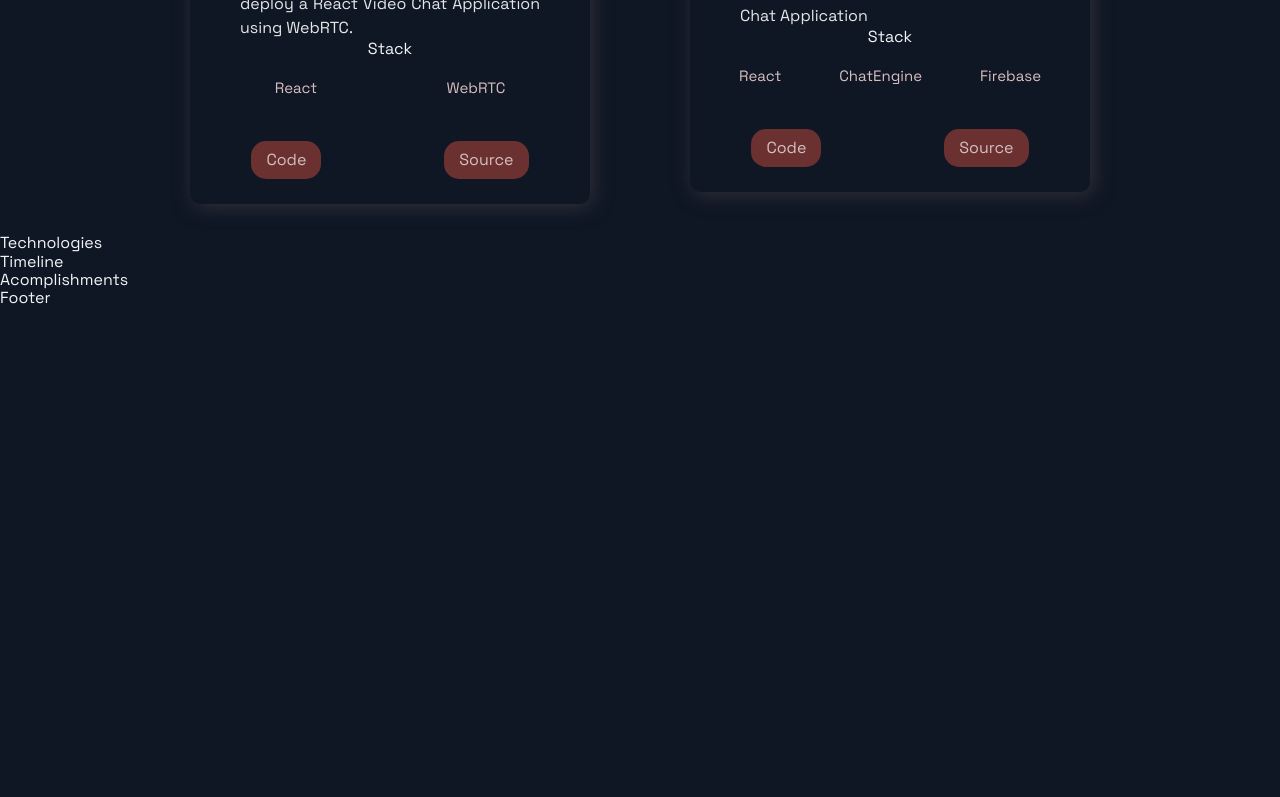
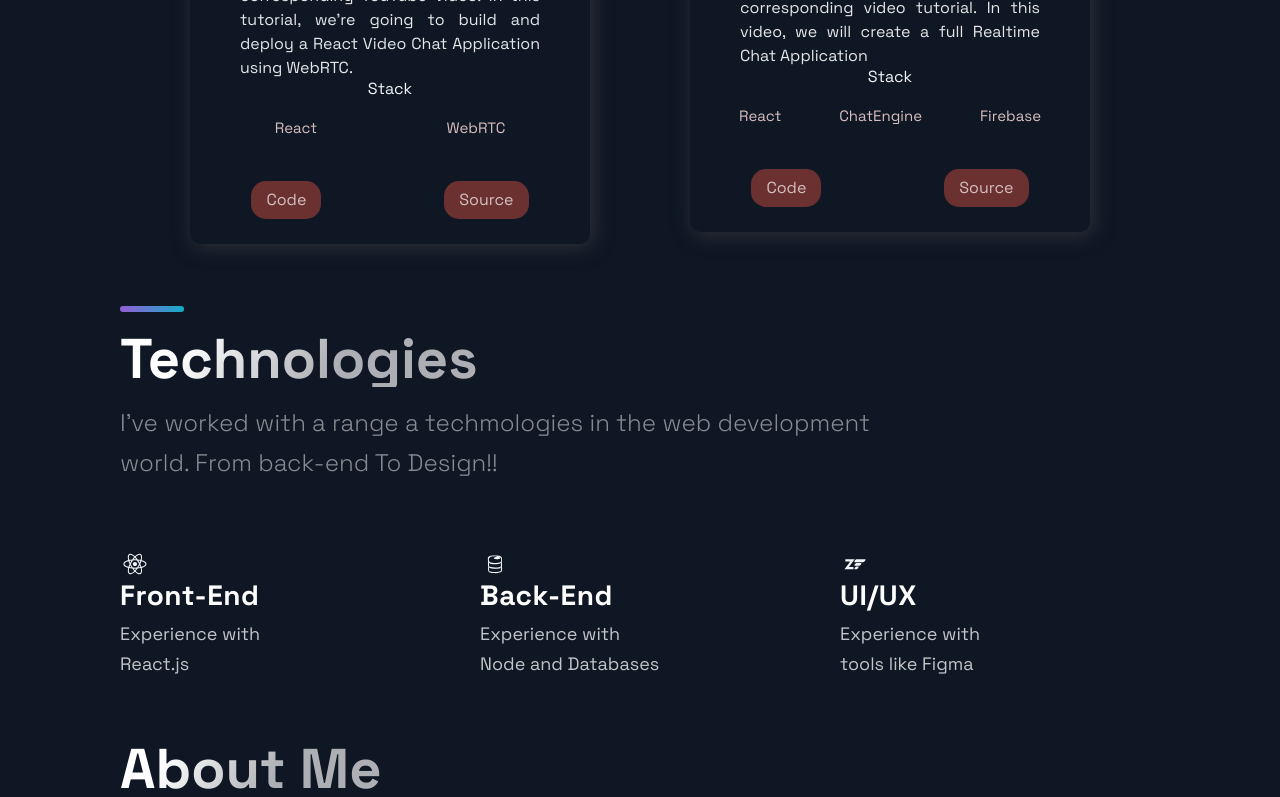
Before and after one commit to Josue-Rosario/Josue-Portfolio, a Next.js app: page / in a window 1280 px wide. Shown: the part 2000-2797 px from the top of the page. Before the commit the page ends 2308 px from the top, so only its background shows below. Built offline with nearby package versions, Linux system fonts and the light colour scheme.

Commit message:
Adding few components

```diff
--- a/src/components/Acomplishments/Acomplishments.js
+++ b/src/components/Acomplishments/Acomplishments.js
@@ -1,19 +1,28 @@
-import React from 'react';
+//import React from 'react';
 
-import { Section, SectionDivider, SectionTitle } from '../../styles/GlobalComponents';
-import { Box, Boxes, BoxNum, BoxText } from './AcomplishmentsStyles';
+//import { Section, SectionDivider, SectionTitle } from '../../styles/GlobalComponents';
+//import { Box, Boxes, BoxNum, BoxText } from './AcomplishmentsStyles';
 
-const data = [
-  { number: 20, text: 'Open Source Projects'},
-  { number: 1000, text: 'Students', },
-  { number: 1900, text: 'Github Followers', },
-  { number: 5000, text: 'Github Stars', }
-];
+//const data = [
+//  { number: 20, text: 'Open Source Projects'},
+//  { number: 1000, text: 'Students', },
+//  { number: 1900, text: 'Github Followers', },
+//  { number: 5000, text: 'Github Stars', }
+//];
 
-const Acomplishments = () => (
-  <div>
-    Acomplishments
-  </div>
-);
+//const Acomplishments = () => (
+ // <Section>
+//    <SectionTitle>Personal Achievements</SectionTitle>
+//    <Boxes>
+//      {data.map((card, index) => (
+//        <Box key={index}>
+//          <BoxNum>{`${card.number}+`}</BoxNum>
+//          <BoxText>{card.text}</BoxText>
+//        </Box>
+ //     ))}
+//    </Boxes>
+//    <SectionDivider/>
+//  </Section>
+//);
 
-export default Acomplishments;
+//export default Acomplishments;
--- a/src/components/Footer/Footer.js
+++ b/src/components/Footer/Footer.js
@@ -6,9 +6,36 @@
 
 const Footer = () => {
   return (
-    <div>
-      Footer
-    </div>
+    <FooterWrapper>
+      <LinkList>
+        <LinkColumn>
+          <LinkTitle>Call</LinkTitle>
+          <LinkItem href="tel:469-835-9836">469-835-9836</LinkItem>
+        </LinkColumn>
+        <LinkColumn>
+          <LinkTitle>Email</LinkTitle>
+          <LinkItem href="mailto:contact@jsmastery.com">
+            josue.rosario8@gmail.com
+          </LinkItem>
+        </LinkColumn>
+      </LinkList>
+      <SocialIconsContainer>
+        <CompanyContainer>
+          <Slogan>Innovating personal knowledge</Slogan>
+        </CompanyContainer>
+        <SocialContainer>
+          <SocialIcons href="https://github.com/Josuerosario21">
+            <AiFillGithub size="3rem" />
+          </SocialIcons>
+          <SocialIcons href="https://www.linkedin.com/in/josue-rosario-b27468176/">
+            <AiFillLinkedin size="3rem" />
+          </SocialIcons>
+          <SocialIcons href="https://www.instagram.com/">
+            <AiFillInstagram size="3rem" />
+          </SocialIcons>
+        </SocialContainer>
+      </SocialIconsContainer>
+    </FooterWrapper>
   );
 };
 
--- a/src/components/Header/Header.js
+++ b/src/components/Header/Header.js
@@ -3,13 +3,13 @@
 import { AiFillGithub, AiFillInstagram, AiFillLinkedin } from 'react-icons/ai';
 import { DiCssdeck } from 'react-icons/di';
 
-import { Container, Div1, Div2, Div3, NavLink, SocialIcons, Span } from './HeaderStyles';
+import { Container, Div1, Div2, Div3, NavLink, SocialIcons } from './HeaderStyles';
 
 const Header = () =>  (
   <Container>
     <Div1>
       <Link href="/">
-        <a style={{ display: 'flex', alignItems: 'center', color:"white", marginBottom: '20px;' }}>
+        <a style={{ display: 'flex', alignItems: 'center', color:"white" }}>
           <DiCssdeck size="3rem" /> <span>Portfolio</span>
         </a>
       </Link>
@@ -32,13 +32,13 @@
       </li>
     </Div2>
       <Div3>
-        <SocialIcons href="https://github.com/Josuerosario21">
-          <AiFillGithub size="3rem" />
-        </SocialIcons>
-        <SocialIcons href="https://google.com">
-          <AiFillLinkedin size="3rem" />
-        </SocialIcons>
-        <SocialIcons href="https://google.com">
+      <SocialIcons href="https://github.com/Josuerosario21">
+            <AiFillGithub size="3rem" />
+          </SocialIcons>
+          <SocialIcons href="https://www.linkedin.com/in/josue-rosario-b27468176/">
+            <AiFillLinkedin size="3rem" />
+          </SocialIcons>
+          <SocialIcons href="https://www.instagram.com/">
           <AiFillInstagram size="3rem"/>
         </SocialIcons>
       </Div3>
--- a/src/components/Hero/Hero.js
+++ b/src/components/Hero/Hero.js
@@ -9,10 +9,10 @@
     <LeftSection>
       <SectionTitle main center>
         Welcome To <br />
-        My Peronal Portfolio
+        Josue Portfolio
       </SectionTitle>
       <SectionText>
-        The Purpose of Javascript Mastery is to help aspiring and stablished developers to take their development
+        The Purpose of this portfolio is to help aspiring and stablished developers to take their development
         to the next build awesome apps.
       </SectionText>
       <Button onClick={() => window.location = 'https://google.com'}>Learn More</Button>
--- a/src/components/Technologies/Technologies.js
+++ b/src/components/Technologies/Technologies.js
@@ -4,9 +4,47 @@
 import { List, ListContainer, ListItem, ListParagraph, ListTitle } from './TechnologiesStyles';
 
 const Technologies = () =>  (
-  <div>
-    Technologies
-  </div>
+  <Section id="tech">
+    <SectionDivider />
+    <br />
+    <SectionTitle>Technologies</SectionTitle>
+    <SectionText>
+      I've worked with a range a techmologies in the web development world.
+      From back-end To Design!!
+    </SectionText>
+    <List>
+      <ListItem>
+        <DiReact size="3rem" />
+        <ListContainer>
+          <ListTitle>Front-End</ListTitle>
+          <ListParagraph>
+            Experience with <br />
+            React.js
+          </ListParagraph>
+        </ListContainer>
+      </ListItem>
+      <ListItem>
+        <DiFirebase size="3rem" />
+        <ListContainer>
+          <ListTitle>Back-End</ListTitle>
+          <ListParagraph>
+            Experience with <br />
+            Node and Databases
+          </ListParagraph>
+        </ListContainer>
+      </ListItem>
+      <ListItem>
+        <DiZend size="3rem" />
+        <ListContainer>
+          <ListTitle>UI/UX</ListTitle>
+          <ListParagraph>
+            Experience with <br />
+            tools like Figma
+          </ListParagraph>
+        </ListContainer>
+      </ListItem>
+    </List>
+  </Section>
 );
 
 export default Technologies;
--- a/src/components/TimeLine/TimeLine.js
+++ b/src/components/TimeLine/TimeLine.js
@@ -7,45 +7,113 @@
 const TOTAL_CAROUSEL_COUNT = TimeLineData.length;
 
 const Timeline = () => {
-  // const [activeItem, setActiveItem] = useState(0);
-  // const carouselRef = useRef();
+  const [activeItem, setActiveItem] = useState(0);
+  const carouselRef = useRef();
 
-  // const scroll = (node, left) => {
-  //   return node.scrollTo({ left, behavior: 'smooth' });
-  // }
+  const scroll = (node, left) => {
+    return node.scrollTo({ left, behavior: 'smooth' });
+  }
 
-  // const handleClick = (e, i) => {
-  //   e.preventDefault();
+  const handleClick = (e, i) => {
+    e.preventDefault();
 
-  //   if (carouselRef.current) {
-  //     const scrollLeft = Math.floor(carouselRef.current.scrollWidth * 0.7 * (i / TimeLineData.length));
+    if (carouselRef.current) {
+      const scrollLeft = Math.floor(carouselRef.current.scrollWidth * 0.7 * (i / TimeLineData.length));
 
-  //     scroll(carouselRef.current, scrollLeft);
-  //   }
-  // }
+      scroll(carouselRef.current, scrollLeft);
+    }
+  }
 
-  // const handleScroll = () => {
-  //   if (carouselRef.current) {
-  //     const index = Math.round((carouselRef.current.scrollLeft / (carouselRef.current.scrollWidth * 0.7)) * TimeLineData.length);
+  const handleScroll = () => {
+    if (carouselRef.current) {
+      const index = Math.round((carouselRef.current.scrollLeft / (carouselRef.current.scrollWidth * 0.7)) * TimeLineData.length);
 
-  //     setActiveItem(index);
-  //   }
-  // }
+      setActiveItem(index);
+    }
+  }
 
-  // // snap back to beginning of scroll when window is resized
-  // // avoids a bug where content is covered up if coming from smaller screen
-  // useEffect(() => {
-  //   const handleResize = () => {
-  //     scroll(carouselRef.current, 0);
-  //   }
+  // snap back to beginning of scroll when window is resized
+  // avoids a bug where content is covered up if coming from smaller screen
+  useEffect(() => {
+    const handleResize = () => {
+      scroll(carouselRef.current, 0);
+    }
 
-  //   window.addEventListener('resize', handleResize);
-  // }, []);
+    window.addEventListener('resize', handleResize);
+  }, []);
 
   return (
-    <div>
-      Timeline
-    </div>
+    <Section id="about">
+      <SectionTitle>About Me</SectionTitle>
+      <SectionText>
+      The purpose of JavaScript Mastery is to help aspiring and established developers to take their development skills to the next level and build awesome apps.
+      </SectionText>
+      <CarouselContainer ref={carouselRef} onScroll={handleScroll}>
+        <>
+          {TimeLineData.map((item, index) => (
+            <CarouselMobileScrollNode
+              key={index}
+              final={index === TOTAL_CAROUSEL_COUNT - 1}>
+              <CarouselItem
+                index={index}
+                id={`carousel__item-${index}`}
+                active={activeItem}
+                onClick={(e) => handleClick(e, index)}>
+                <CarouselItemTitle>
+                  {`${item.year}`}
+                  <CarouselItemImg
+                    width="208"
+                    height="6"
+                    viewBox="0 0 208 6"
+                    fill="none"
+                    xmlns="http://www.w3.org/2000/svg">
+                    <path
+                      fill-rule="evenodd"
+                      clip-rule="evenodd"
+                      d="M2.5 5.5C3.88071 5.5 5 4.38071 5 3V3.5L208 3.50002V2.50002L5 2.5V3C5 1.61929 3.88071 0.5 2.5 0.5C1.11929 0.5 0 1.61929 0 3C0 4.38071 1.11929 5.5 2.5 5.5Z"
+                      fill="url(#paint0_linear)"
+                      fill-opacity="0.33"
+                    />
+                    <defs>
+                      <linearGradient
+                        id="paint0_linear"
+                        x1="-4.30412e-10"
+                        y1="0.5"
+                        x2="208"
+                        y2="0.500295"
+                        gradientUnits="userSpaceOnUse">
+                        <stop stop-color="white" />
+                        <stop
+                          offset="0.79478"
+                          stop-color="white"
+                          stop-opacity="0"
+                        />
+                      </linearGradient>
+                    </defs>
+                  </CarouselItemImg>
+                </CarouselItemTitle>
+                <CarouselItemText>{item.text}</CarouselItemText>
+              </CarouselItem>
+            </CarouselMobileScrollNode>
+          ))}
+        </>
+      </CarouselContainer>
+      <CarouselButtons>
+        {TimeLineData.map((item, index) => {
+          return (
+            <CarouselButton
+              key={index}
+              index={index}
+              active={activeItem}
+              onClick={(e) => handleClick(e, index)}
+              type="button">
+              <CarouselButtonDot active={activeItem} />
+            </CarouselButton>
+          );
+        })}
+      </CarouselButtons>
+      <SectionDivider />
+    </Section>
   );
 };
 
--- a/src/constants/constants.js
+++ b/src/constants/constants.js
@@ -38,9 +38,7 @@
 ];
 
 export const TimeLineData = [
-  { year: 2017, text: 'Started my journey', },
-  { year: 2018, text: 'Worked as a freelance developer', },
-  { year: 2019, text: 'Founded JavaScript Mastery', },
-  { year: 2020, text: 'Shared my projects with the world', },
-  { year: 2021, text: 'Started my own platform', },
+  { year: 2019, text: 'Started my journey', },
+  { year: 2020, text: 'Work with costumers', },
+  { year: 2021, text: 'Started Reactjs',},
 ];
--- a/src/pages/index.js
+++ b/src/pages/index.js
@@ -17,7 +17,6 @@
       <Projects />
       <Technologies />
       <Timeline />
-      <Acomplishments />
     </Layout>
   );
 };
```
